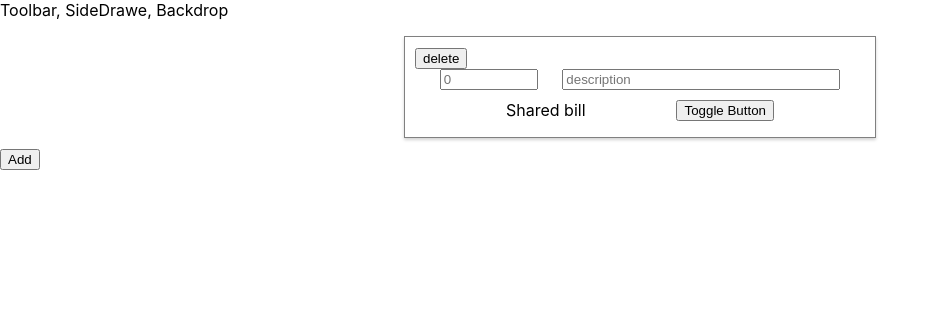
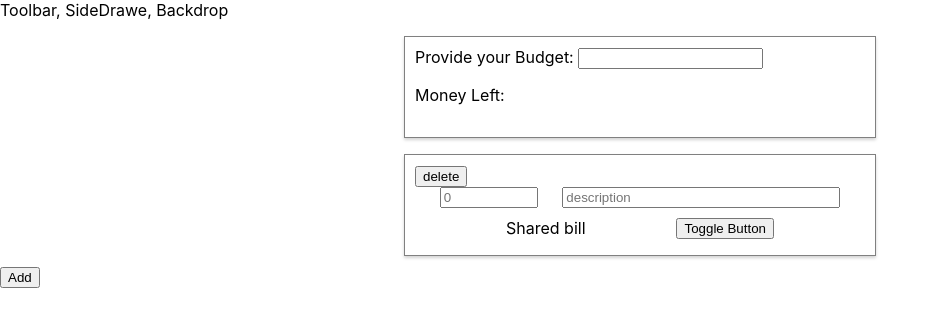
Before and after one commit to kplachecki/budget-app, a React (Create React App) app: page / in a window 1280 px wide. Shown: the top 326 px of the page, without its empty margins (0-940 px from the left). Built offline with nearby package versions, Linux system fonts and the light colour scheme.

Commit message:
first version of budget menager

```diff
--- a/src/App.js
+++ b/src/App.js
@@ -20,7 +20,36 @@ class App extends Component {
         shareWith: "",
         date: null
       }
-    ]
+    ],
+    budget: null
+  };
+
+  budgetDeduction = index => {
+    const transaction = [...this.state.transactions];
+    const currentTransaction = transaction[index];
+    const currentBudget = this.state.budget;
+
+    let newBudget = 0;
+    newBudget = currentBudget + Number(currentTransaction.amount);
+    this.setState({ budget: newBudget });
+  };
+
+  budgetAdd = () => {
+    const transaction = [...this.state.transactions];
+    const currentBudget = this.state.budget;
+    let newBudget = 0;
+
+    newBudget = currentBudget - transaction[1].amount;
+    this.setState({ budget: newBudget });
+  };
+
+  onBudgetChange = event => {
+    const currentBudget = this.state.budget;
+    const newBudget = event.target.value;
+
+    if (currentBudget !== newBudget) {
+      this.setState({ budget: newBudget });
+    }
   };
 
   transactionDate = () => {
@@ -39,7 +68,6 @@ class App extends Component {
       today.getMinutes() +
       ":" +
       today.getSeconds();
-    console.log(transaction[1].date);
     this.setState({ transactions: transaction });
   };
 
@@ -54,12 +82,19 @@ class App extends Component {
     const transaction = [...this.state.transactions];
 
     transaction.unshift(defaultTransaction);
-    this.setState({ transactions: transaction }, () => this.transactionDate());
+    this.setState({ transactions: transaction }, () => {
+      this.transactionDate();
+      this.budgetAdd();
+    });
   };
 
   onDeleteTransaction = index => {
     const transaction = [...this.state.transactions];
 
+    if (transaction.length <= 1) {
+      return;
+    }
+    this.budgetDeduction(index);
     transaction.splice(index, 1);
     this.setState({ transactions: transaction });
   };
@@ -104,7 +139,11 @@ class App extends Component {
   render() {
     return (
       <React.Fragment>
-        <Layout addTransaction={this.onAddTransaction}>
+        <Layout
+          addTransaction={this.onAddTransaction}
+          budgetChange={this.onBudgetChange}
+          budget={this.state.budget}
+        >
           <TransactionsScreen
             transactions={this.state.transactions}
             inputChanged={this.onInputHandler}
--- /dev/null
+++ b/src/components/Budget/Budget.js
@@ -0,0 +1,13 @@
+import React from "react";
+import classes from "./Budget.module.css";
+
+const budget = props => (
+  <div className={classes.Budget}>
+    <span>
+      Provide your Budget: <input onChange={props.budgetChange} />
+    </span>
+    <p>Money Left: {props.budget} </p>
+  </div>
+);
+
+export default budget;
--- /dev/null
+++ b/src/components/Budget/Budget.module.css
@@ -0,0 +1,9 @@
+.Budget {
+  width: 40%;
+  max-width: 450px;
+  min-height: 80px;
+  border: 1px solid gray;
+  margin: 10px auto;
+  padding: 10px;
+  box-shadow: 0 2px 3px lightgray;
+}
--- a/src/components/Layout/Layout.js
+++ b/src/components/Layout/Layout.js
@@ -1,10 +1,15 @@
 import React from "react";
 import classes from "./Layout.module.css";
+import Budget from "../Budget/Budget";
 
 const layout = props => (
   <React.Fragment>
     <div>Toolbar, SideDrawe, Backdrop</div>
     <main className={classes.Content}>
+      <Budget
+        budgetChange={event => props.budgetChange(event)}
+        budget={props.budget}
+      />
       {props.children}
       <button onClick={props.addTransaction}>Add</button>
     </main>
--- a/src/components/Layout/Layout.module.css
+++ b/src/components/Layout/Layout.module.css
@@ -1,3 +1,3 @@
 .Content {
-    margin-top: 16px
+  margin-top: 16px;
 }
```
